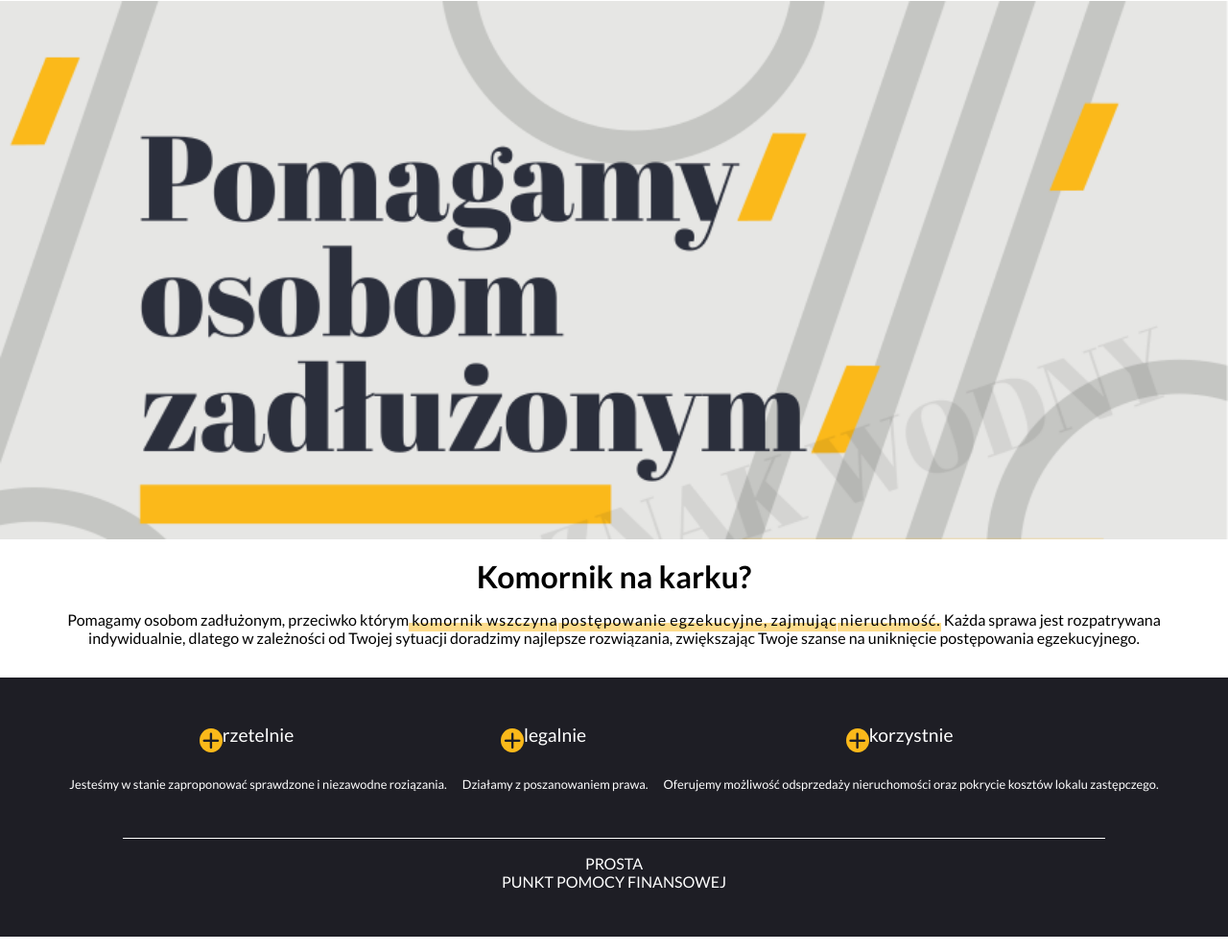
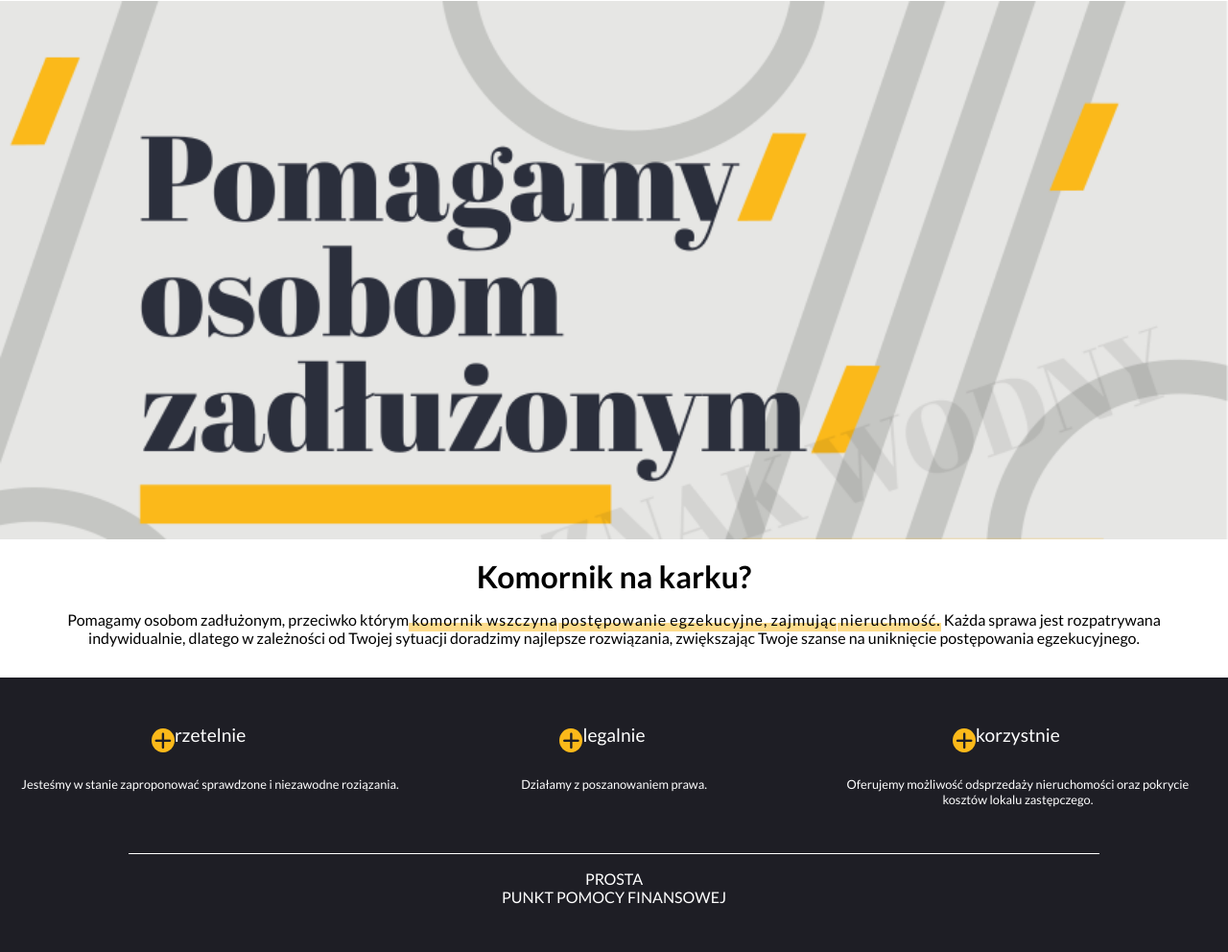
Before and after one commit to Piecuch-Patryk/prosta, a plain HTML site: page index.html in a window 1280 px wide. Shown: the part 193-1185 px from the top of the page at 96% size. Drawn offline with Linux system fonts and the light colour scheme.

Commit message:
Fix footer styles.

```diff
--- a/styles/main.css
+++ b/styles/main.css
@@ -62,7 +62,7 @@ ul {
 footer {
     background-color: rgb(30, 30, 37);
     color: #fff;
-    padding: 3rem 0;
+    padding: 3rem .5rem;
     text-align: center;
 }
 .footer-list {
@@ -71,6 +71,7 @@ footer {
 }
 .list-el-footer {
     padding: 0 .5rem;
+    flex-basis: 33.3%;
 }
 .list-span-footer {
     position: relative;
```
